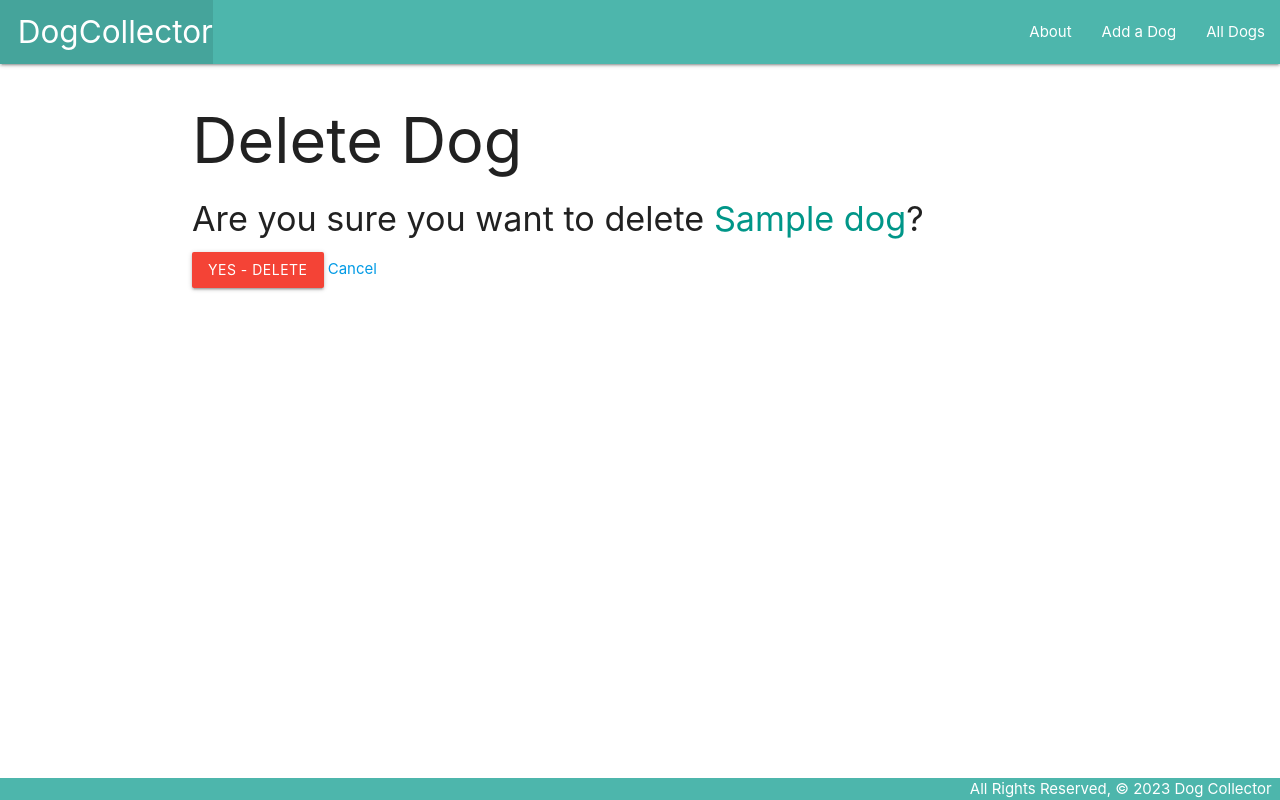
After one commit to RCarr94/django-collector-lab, a Django app: page /dogs/1/delete/ in a window 1280 px wide. The commit adds this page. Run offline with Django 4.2, Linux system fonts and the light colour scheme; tables that the repository leaves empty hold one stand-in row (values such as "Sample post").

Commit message:
complete add and delete function

```diff
--- a/dogcollector/main_app/admin.py
+++ b/dogcollector/main_app/admin.py
@@ -1,5 +1,5 @@
 from django.contrib import admin
+from .models import Dog
 
-from .models import Dog
 # Register your models here.
 admin.site.register(Dog)
--- a/dogcollector/main_app/models.py
+++ b/dogcollector/main_app/models.py
@@ -1,4 +1,12 @@
 from django.db import models
+
+from django.urls import reverse
+
+MEALS = (
+    ('B', 'Breakfast'),
+    ('L', 'Lunch'),
+    ('D', 'Dinner')
+)
 
 class Dog(models.Model):
     name = models.CharField(max_length=100)
@@ -8,3 +16,19 @@ class Dog(models.Model):
 
     def __str__(self):
         return self.name
+
+    def get_absolute_url(self):
+        return reverse('detail', kwargs={'dog_id': self.id})
+
+class Feeding(models.Model):
+    date = models.DateField()
+    meal = models.CharField(
+        max_length=1,
+        choices=MEALS,
+        default=MEALS[0][0]
+    )
+
+    dog = models.ForeignKey(Dog, on_delete=models.CASCADE)
+
+    def __str__(self):
+        return f"{self.get_meal_display()} on {self.date}"
--- a/dogcollector/main_app/templates/base.html
+++ b/dogcollector/main_app/templates/base.html
@@ -19,8 +19,9 @@
             <li><a href="/" class="left brand-logo">&nbsp;&nbsp;DogCollector</a></li>
           </ul>
           <ul class="right">
-            <li><a href="/about">About</a></li>
-            <li><a href="/dogs">All Dogs</a></li>
+            <li><a href="{% url 'about' %}">About</a></li>
+            <li><a href="{% url 'dogs_create' %}">Add a Dog</a></li>
+            <li><a href="{% url 'index' %}">All Dogs</a></li>
           </ul>
         </div>
       </nav>
--- a/dogcollector/main_app/templates/dogs/detail.html
+++ b/dogcollector/main_app/templates/dogs/detail.html
@@ -14,6 +14,10 @@
         <p>Age: Puppy</p>
         {% endif %}
     </div>
+        <div class="card-action">
+            <a href="{% url 'dogs_update' dog.id %}">Edit</a>
+            <a href="{% url 'dogs_delete' dog.id %}">Delete</a>
+        </div>
 </div>
 
 {% endblock %}
--- /dev/null
+++ b/dogcollector/main_app/templates/main_app/dog_confirm_delete.html
@@ -0,0 +1,13 @@
+{% extends 'base.html' %}
+
+{% block content %}
+<h1>Delete Dog</h1>
+
+<h4>Are you sure you want to delete <span class="teal-text">{{ object.name }}</span>?</h4>
+
+<form action="" method="POST">
+    {% csrf_token %}
+    <input type="submit" value="Yes - Delete" class="btn red">
+    <a href="{% url 'detail' object.id %}">Cancel</a>
+</form>
+{% endblock %}
--- a/dogcollector/main_app/urls.py
+++ b/dogcollector/main_app/urls.py
@@ -6,4 +6,7 @@ urlpatterns = [
     path('about/', views.about, name='about'),
     path('dogs/', views.dogs_index, name='index'),
     path('dogs/<int:dog_id>/', views.dogs_detail, name='detail'),
+    path('dogs/create/', views.DogCreate.as_view(), name='dogs_create'),
+    path('dogs/<int:pk>/update/', views.DogUpdate.as_view(), name='dogs_update'),
+    path('dogs/<int:pk>/delete/', views.DogDelete.as_view(), name='dogs_delete'),
 ]
--- a/dogcollector/main_app/views.py
+++ b/dogcollector/main_app/views.py
@@ -1,4 +1,5 @@
 from django.shortcuts import render
+from django.views.generic import CreateView, UpdateView, DeleteView
 from .models import Dog
 
 # Home View
@@ -15,3 +16,16 @@ def dogs_index(request):
 def dogs_detail(request, dog_id):
     dog = Dog.objects.get(id=dog_id)
     return render(request, 'dogs/detail.html', { 'dog': dog })
+
+class DogCreate(CreateView):
+    model = Dog
+    fields = ['name', 'breed', 'description', 'age']
+    success_url = '/dogs/'
+
+class DogUpdate(UpdateView):
+    model = Dog
+    fields = ['breed', 'description', 'age']
+
+class DogDelete(DeleteView):
+    model = Dog
+    success_url = '/dogs/'
```
Also changed, not shown: dogcollector/main_app/templates/dogs/index.html (+4 -3 lines), dogcollector/main_app/templates/main_app/dog_form.html (added, +16 -0 lines), dogcollector/main_app/migrations/0002_feeding.py (added).
